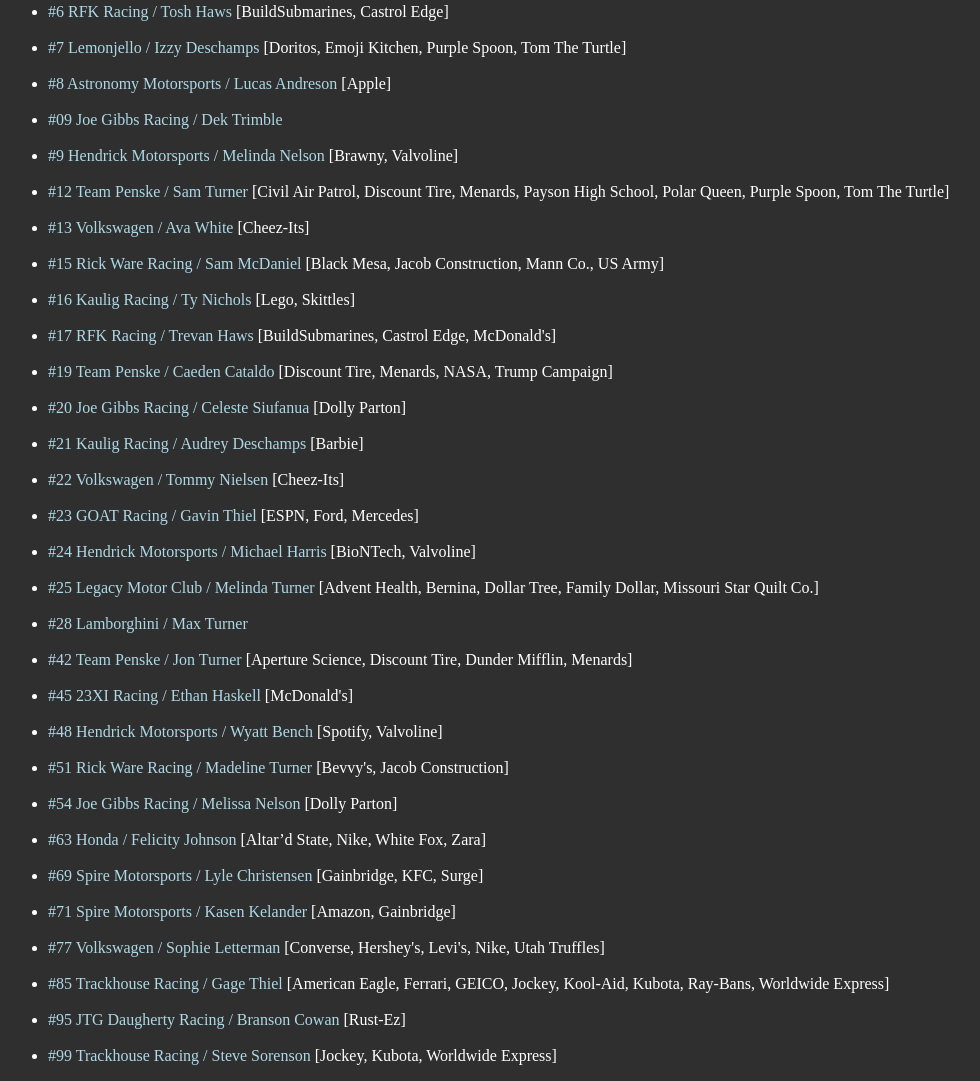
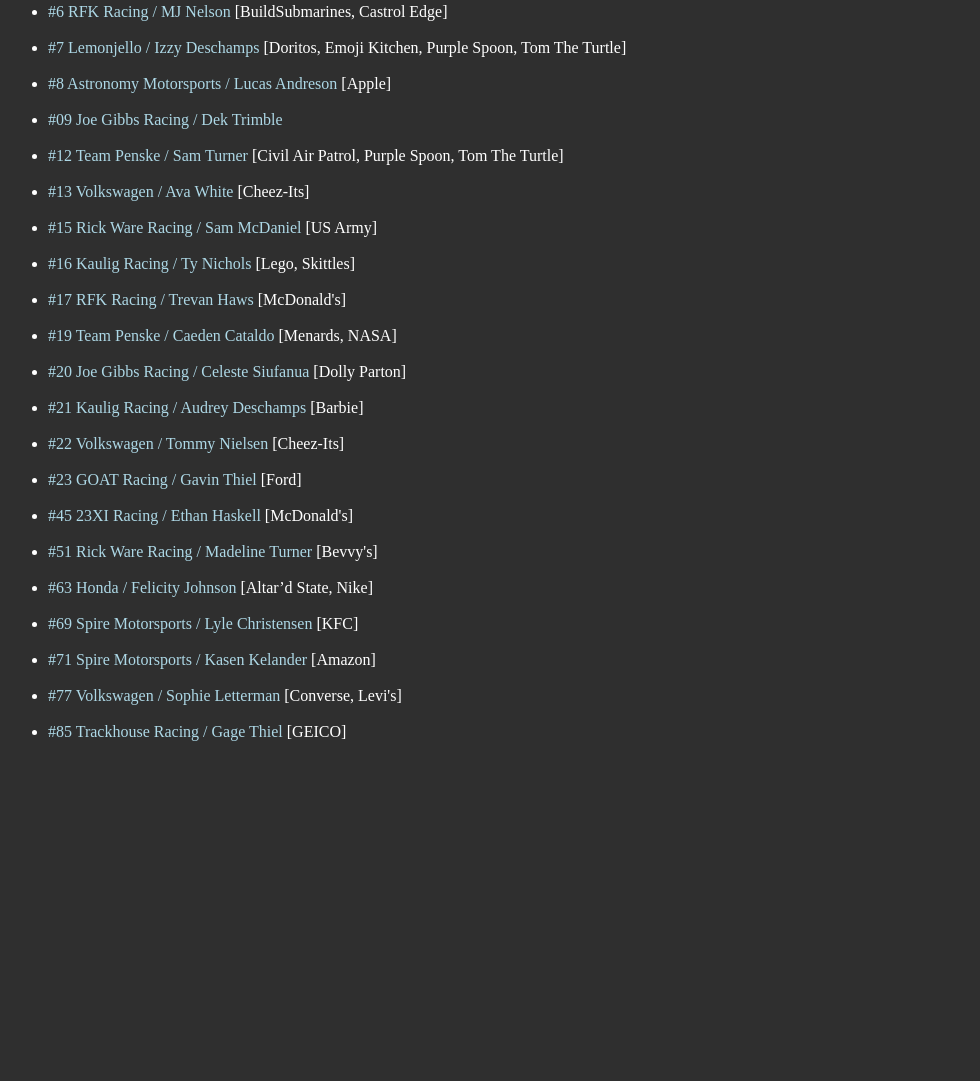
Before and after one commit to theparticleman/alternate-universe-2025-nascar-cup-series, a plain HTML site: page index.html in a window 1280 px wide. Shown: the part 300-1381 px from the top of the page, without its empty margins (0-980 px from the left). After the commit the page ends 1057 px from the top, so only its background shows below. Drawn offline with Linux system fonts and the light colour scheme.

Commit message:
Update index.html

```diff
--- a/index.html
+++ b/index.html
@@ -24,7 +24,7 @@
 <br>
 <li><a href="gavinHawkins.html">#5 Hendrick Motorsports / Gavin Hawkins</a> [Bach Trombones]</li>
 <br>
-<li><a href="toshHaws.html">#6 RFK Racing / Tosh Haws</a> [BuildSubmarines, Castrol Edge]</li>
+<li><a href="toshHaws.html">#6 RFK Racing / MJ Nelson</a> [BuildSubmarines, Castrol Edge]</li>
 <br>
 <li><a href="izzyDeschamps.html">#7 Lemonjello / Izzy Deschamps</a> [Doritos, Emoji Kitchen, Purple Spoon, Tom The Turtle]</li>
 <br>
@@ -32,19 +32,17 @@
 <br>
 <li><a href="dekTrimble.html">#09 Joe Gibbs Racing / Dek Trimble</a></li>
 <br>
-<li><a href="melindaNelson.html">#9 Hendrick Motorsports / Melinda Nelson</a> [Brawny, Valvoline]</li>
-<br>
-<li><a href="samTurner.html">#12 Team Penske / Sam Turner</a> [Civil Air Patrol, Discount Tire, Menards, Payson High School, Polar Queen, Purple Spoon, Tom The Turtle]</li>
+<li><a href="samTurner.html">#12 Team Penske / Sam Turner</a> [Civil Air Patrol, Purple Spoon, Tom The Turtle]</li>
 <br>
 <li><a href="avaWhite.html">#13 Volkswagen / Ava White</a> [Cheez-Its]</li>
 <br>
-<li><a href="samMcdaniel.html">#15 Rick Ware Racing / Sam McDaniel</a> [Black Mesa, Jacob Construction, Mann Co., US Army]</li>
+<li><a href="samMcdaniel.html">#15 Rick Ware Racing / Sam McDaniel</a> [US Army]</li>
 <br>
 <li><a href="tyNichols.html">#16 Kaulig Racing / Ty Nichols</a> [Lego, Skittles]</li>
 <br>
-<li><a href="trevanHaws.html">#17 RFK Racing / Trevan Haws</a> [BuildSubmarines, Castrol Edge, McDonald's]</li>
+<li><a href="trevanHaws.html">#17 RFK Racing / Trevan Haws</a> [McDonald's]</li>
 <br>
-<li><a href="caedenCataldo.html">#19 Team Penske /  Caeden Cataldo</a> [Discount Tire, Menards, NASA, Trump Campaign]</li>
+<li><a href="caedenCataldo.html">#19 Team Penske /  Caeden Cataldo</a> [Menards, NASA]</li>
 <br>
 <li><a href="celesteSiufanua.html">#20 Joe Gibbs Racing / Celeste Siufanua</a> [Dolly Parton]</li>
 <br>
@@ -52,37 +50,21 @@
 <br>
 <li><a href="tommyNielsen.html">#22 Volkswagen / Tommy Nielsen</a> [Cheez-Its]</li>
 <br>
-<li><a href="gavinThiel.html">#23 GOAT Racing / Gavin Thiel</a> [ESPN, Ford, Mercedes]</li>
-<br>
-<li><a href="michaelHarris.html">#24 Hendrick Motorsports / Michael Harris</a> [BioNTech, Valvoline]</li>
-<br>
-<li><a href="melindaTurner.html">#25 Legacy Motor Club / Melinda Turner</a> [Advent Health, Bernina, Dollar Tree, Family Dollar, Missouri Star Quilt Co.]</li>
-<br>
-<li><a href="maxTurner.html">#28 Lamborghini / Max Turner</a></li>
-<br>
-<li><a href="jonTurner.html">#42 Team Penske / Jon Turner</a> [Aperture Science, Discount Tire, Dunder Mifflin, Menards]</li>
+<li><a href="gavinThiel.html">#23 GOAT Racing / Gavin Thiel</a> [Ford]</li>
 <br>
 <li><a href="ethanHaskell.html">#45 23XI Racing / Ethan Haskell</a> [McDonald's]</li>
 <br>
-<li><a href="wyattBench.html">#48 Hendrick Motorsports / Wyatt Bench</a> [Spotify, Valvoline]</li>
+<li><a href="madelineTurner.html">#51 Rick Ware Racing / Madeline Turner</a> [Bevvy's]</li>
 <br>
-<li><a href="madelineTurner.html">#51 Rick Ware Racing / Madeline Turner</a> [Bevvy's, Jacob Construction]</li>
+<li><a href="felicityJohnson.html">#63 Honda / Felicity Johnson</a> [Altar’d State, Nike]</li>
 <br>
-<li><a href="melissaNelson.html">#54 Joe Gibbs Racing / Melissa Nelson</a> [Dolly Parton]</li>
+<li><a href="lyleChristensen.html">#69 Spire Motorsports / Lyle Christensen</a> [KFC]</li>
 <br>
-<li><a href="felicityJohnson.html">#63 Honda / Felicity Johnson</a> [Altar’d State, Nike, White Fox, Zara]</li>
+<li><a href="kasenKelander.html">#71 Spire Motorsports / Kasen Kelander</a> [Amazon]</li>
 <br>
-<li><a href="lyleChristensen.html">#69 Spire Motorsports / Lyle Christensen</a> [Gainbridge, KFC, Surge]</li>
+<li><a href="sophieLetterman.html">#77 Volkswagen / Sophie Letterman</a> [Converse, Levi's]</li>
 <br>
-<li><a href="kasenKelander.html">#71 Spire Motorsports / Kasen Kelander</a> [Amazon, Gainbridge]</li>
-<br>
-<li><a href="sophieLetterman.html">#77 Volkswagen / Sophie Letterman</a> [Converse, Hershey's, Levi's, Nike, Utah Truffles]</li>
-<br>
-<li><a href="gageThiel.html">#85 Trackhouse Racing / Gage Thiel</a> [American Eagle, Ferrari, GEICO, Jockey, Kool-Aid, Kubota, Ray-Bans, Worldwide Express]</li>
-<br>
-<li><a href="bransonCowan.html">#95 JTG Daugherty Racing / Branson Cowan</a> [Rust-Ez]</li>
-<br>
-<li><a href="steveSorenson.html">#99 Trackhouse Racing / Steve Sorenson</a> [Jockey, Kubota, Worldwide Express]</li>
+<li><a href="gageThiel.html">#85 Trackhouse Racing / Gage Thiel</a> [GEICO]</li>
 </ul>
 
 </body>
```
